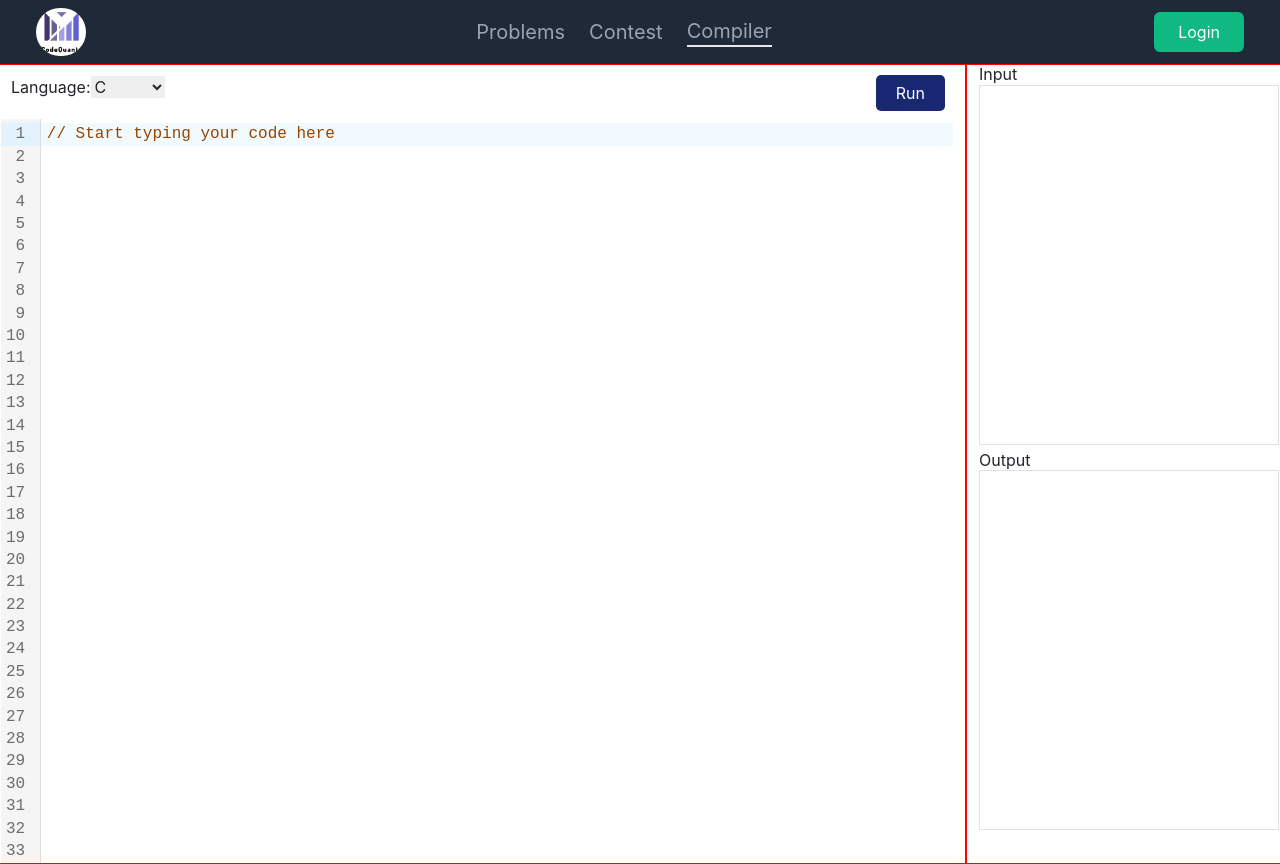
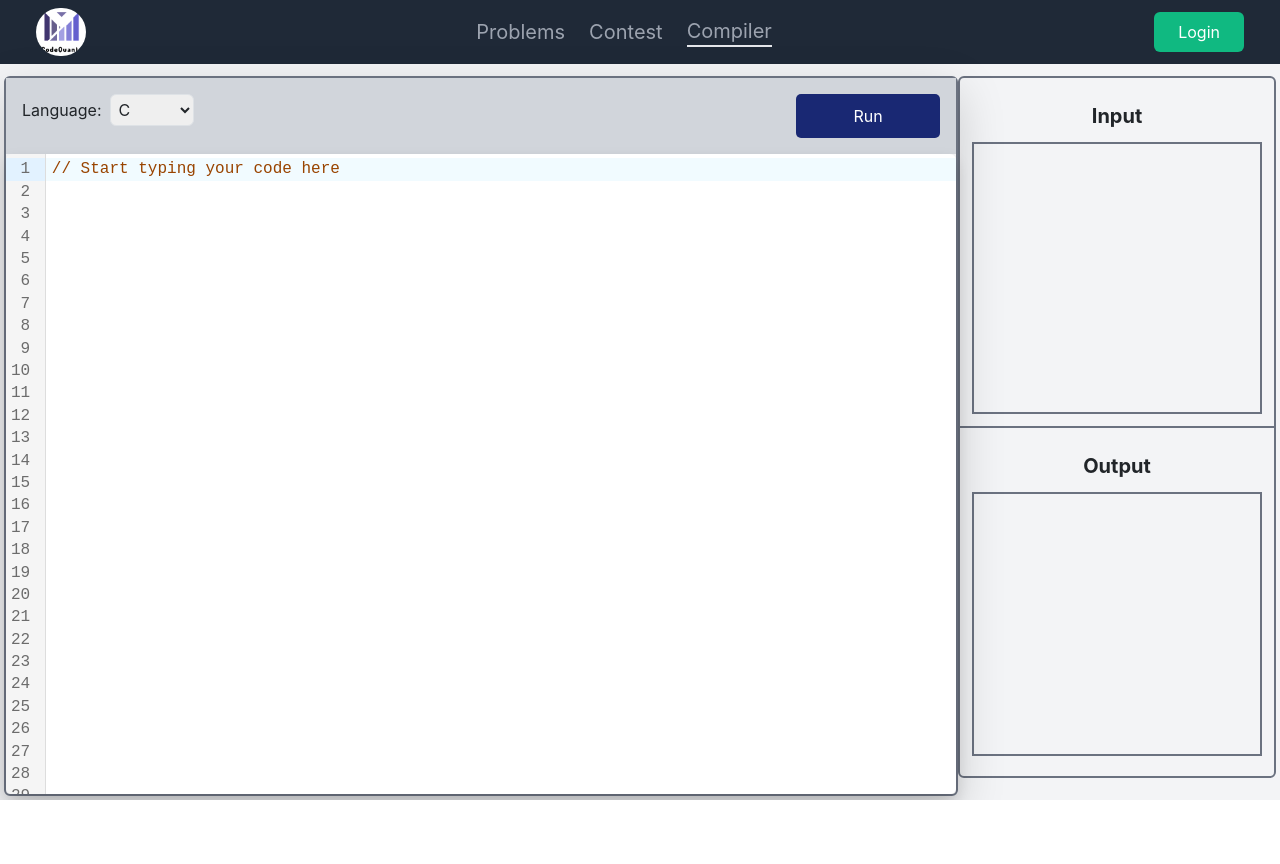
Before and after one commit to abhik2003/CodeQuanta, a React (Create React App) app in the folder frontend/: page /compiler in a window 1280 px wide. After the commit the page ends 800 px from the top, so only its background shows below. Built offline with nearby package versions, Linux system fonts and the light colour scheme; no server answers.

Commit message:
bugs fixed

```diff
--- a/frontend/src/AuthContextProvider/AuthProvider.js
+++ b/frontend/src/AuthContextProvider/AuthProvider.js
@@ -5,7 +5,7 @@ const AuthContext = createContext();
 
 const AuthProvider = ({ children }) => {
   const [isAuthenticated, setIsAuthenticated] = useState([false]);
-
+  const [loaded,setLoaded]=useState(false)
   const login = (data) => {
     console.log(data)
     localStorage.setItem('CQ_token', data.user.token)
@@ -28,17 +28,20 @@ const AuthProvider = ({ children }) => {
         console.log(result.data)
         const { user } = result.data
         setIsAuthenticated([true, user])
+        setLoaded(true)
       }).catch((error) => {
         console.log(error.response)
+        setLoaded(true)
       })
 
     }
   }
   useEffect(() => {
-    fetchdatalogin()
+
+  fetchdatalogin()
   }, [])
   return (
-    <AuthContext.Provider value={{ isAuthenticated, setIsAuthenticated, login, logout }}>
+    <AuthContext.Provider value={{ isAuthenticated, setIsAuthenticated, login, logout,loaded }}>
       {children}
     </AuthContext.Provider>
   );
--- a/frontend/src/Components/Admin/AdminPanel.js
+++ b/frontend/src/Components/Admin/AdminPanel.js
@@ -3,6 +3,7 @@ import Navbar from '../Navbar/Navbar'
 import Footer from '../Footer/Footer'
 import axios from 'axios'
 import { AuthContext } from '../../AuthContextProvider/AuthProvider'
+import Loader from '../Loader/Loader'
 
 export default function AdminPanel() {
     const [userBeingAddedEmail, setUserBeingAddedEmail] = useState('')
@@ -43,7 +44,7 @@ export default function AdminPanel() {
     }
 
     const url = process.env.REACT_APP_API
-    const { isAuthenticated } = useContext(AuthContext)
+    const { isAuthenticated, loaded } = useContext(AuthContext)
     const changeAdmin = (e) => {
         setUserBeingAddedEmail(e.target.value)
     }
@@ -81,7 +82,7 @@ export default function AdminPanel() {
 
         axios.post(`${url}add-problems`, {
             ...questions,
-            'id':isAuthenticated[1].id
+            'id': isAuthenticated[1].id
         }).then((result) => {
             setQuestions({
                 "statement": '',
@@ -97,8 +98,8 @@ export default function AdminPanel() {
 
             })
             alert('question added successfully')
-        }).catch((error)=>{
-            setQuestionStatus([true,error.message])
+        }).catch((error) => {
+            setQuestionStatus([true, error.message])
         })
     }
     const increaseTestCase = () => {
@@ -127,7 +128,12 @@ export default function AdminPanel() {
     return (
         <div>
             <Navbar />
-            <div className=" mt-8 flex flex-col items-center justify-center">
+            {!loaded &&
+                <div className="h-48 flex justify-center items-center">
+                    <Loader size={96} />
+                </div>
+            }
+            {loaded && <div className=" mt-8 flex flex-col items-center justify-center">
                 <div className="form1 my-8 admin-addition p-4 flex  shadow rounded mx-2 md:mx-0">
                     <form action="" className='flex flex-col justify-center' onSubmit={handleAddAdmin}>
 
@@ -258,7 +264,7 @@ export default function AdminPanel() {
                         }
                     </form>
                 </div>
-            </div>
+            </div>}
             {/* <Footer /> */}
         </div>
     )
--- a/frontend/src/Components/Compiler/CodeEditor.js
+++ b/frontend/src/Components/Compiler/CodeEditor.js
@@ -2,8 +2,9 @@ import CodeMirror from "@uiw/react-codemirror";
 import React, {  useState } from "react";
 import { cpp } from "@codemirror/lang-cpp";
 import { python } from "@codemirror/lang-python";
+import Loader from "../Loader/Loader";
 
-const CodeEditor = ({ submitHandler, input }) => {
+const CodeEditor = ({ submitHandler, input,loading }) => {
   const placeHolder = {
     cpp: "// Start typing your code here\n\n\n\n\n\n\n\n\n\n\n\n\n\n\n\n\n\n\n\n\n\n\n\n\n\n\n\n\n\n\n\n\n\n\n\n\n\n\n\n\n\n\n",
     py: "# Start typing your code here\n\n\n\n\n\n\n\n\n\n\n\n\n\n\n\n\n\n\n\n\n\n\n\n\n\n\n\n\n\n\n\n\n\n\n\n\n\n\n\n\n\n\n",
@@ -22,9 +23,9 @@ const CodeEditor = ({ submitHandler, input }) => {
 
 
   return (
-    <div>
-      <div style={{ marginBottom: "10px", padding: "10px" }}>
-        <label>
+    <div className=" border-2 rounded border-gray-500 mt-2 shadow-lg">
+      <div className="p-3  bg-gray-300 flex justify-between">
+        <label >
           Language:
           <select
             value={language}
@@ -32,6 +33,7 @@ const CodeEditor = ({ submitHandler, input }) => {
               setLanguage(e.target.value);
               setCode(placeHolder[e.target.value]);
             }}
+            className="p-1 mx-2 border rounded "
           >
             <option value="c">C</option>
             <option value="cpp">C++</option>
@@ -39,17 +41,21 @@ const CodeEditor = ({ submitHandler, input }) => {
           </select>
         </label>
 
-        <buutton
+        <button
           onClick={() => {
             submitHandler(code, input, language);
           }}
-          className="run-btn"
+          className={`run-btn flex justify-center items-center w-36 ${loading?'loading-now':''}`}
+          disabled={loading}
         >
+          {loading && <Loader size={24}/>}
           Run
-        </buutton>
+        </button>
+
       </div>
       <div
-        style={{ overflow: "scroll" ,  height: "93vh"}}
+        style={{ overflow: "scroll" ,  height: "80vh"}}
+        className="rounded shadow "
       >
         <CodeMirror
           value={code}
--- a/frontend/src/Components/Compiler/Compiler.css
+++ b/frontend/src/Components/Compiler/Compiler.css
@@ -5,14 +5,12 @@
 }
 
 .compiler-left {
-  height: 100vh;
-  border: 1px solid red;
+  /* height: 100vh; */
+  /* border: 1px solid red; */
   /* overflow-y: scroll; */
   position: relative;
 }
-.compiler-right {
-  border: 1px solid red;
-}
+
 
 .run-btn {
   margin-left: 20px;
@@ -20,10 +18,13 @@
   color: white;
   border: 1 px solid black !important;
   border-radius: 5px;
-  padding: 6px;
+  padding: 10px;
   padding-left: 20px;
   padding-right: 20px;
   cursor: pointer;
-  position: absolute;
-  right: 20px;
+
+
 }
+.loading-now{
+  background-color: rgba(25, 40, 115, 0.622)
+}
--- a/frontend/src/Components/Compiler/Compiler.js
+++ b/frontend/src/Components/Compiler/Compiler.js
@@ -8,6 +8,7 @@ function Compiler() {
   const [input, setInput] = useState("");
   const [output, setOutput] = useState("");
   const [error, setError] = useState("");
+  const [loading,setLoading]=useState(false)
   const base_url = process.env.REACT_APP_API;
 
   const generateSubmissionId = () => {
@@ -17,6 +18,7 @@ function Compiler() {
   };
 
   const submitHandler = async (code, input, extension) => {
+    setLoading(true)
     const request = {
       code,
       input,
@@ -29,10 +31,13 @@ function Compiler() {
     if (data?.status) {
       setOutput(data.verdict);
       setError("");
+      setLoading(false)
       // console.log("Output set");
     } else {
       setOutput("");
       setError(data.verdict);
+      setLoading(false)
+
     }
 
     console.log(data);
@@ -40,12 +45,12 @@ function Compiler() {
   return (
     <>
       <Navbar />
-      <div class="compiler-main">
-        <div class="row">
-          <div className="col-9 compiler-left">
-            <CodeEditor submitHandler={submitHandler} input={input} />
+      <div class="compiler-main w-full">
+        <div class="flex justify-center bg-gray-100 p-1">
+          <div className="w-3/4 compiler-left ">
+            <CodeEditor submitHandler={submitHandler} input={input} loading={loading} />
           </div>
-          <div className="col-3 compiler-right">
+          <div className="w-1/4 compiler-right">
             <Console
               input={input}
               setInput={setInput}
--- a/frontend/src/Components/Compiler/Console.js
+++ b/frontend/src/Components/Compiler/Console.js
@@ -2,37 +2,42 @@ import React from "react";
 
 function Console({ input, setInput, output, error }) {
   return (
-    <div>
-      <div>
-        <h4>Input</h4>
-        <div>
+    <div className=" border-2 border-gray-500 mt-2 rounded ">
+      <div className="  p-2 my-2 border-b-2 border-gray-500 ">
+        <h4 className="text-xl font-bold text-center  p-2 rounded-top  ">Input</h4>
+        <div className="flex justify-center p-1  ">
           <textarea
             value={input}
             onChange={(e) => setInput(e.target.value)}
             style={{
               width: "100%",
               padding: "5px",
-              height: "45vh",
+              height: "34vh",
               resize: "none",
               overflow: "scroll",
-              border: "1px solid rgb(223, 226, 230)",
-            }}
+              background:"transparent",
+              }
+            }
+            className="border-2 border-gray-500"
+
           />
         </div>
       </div>
-      <div>
-        <h4>Output</h4>
-        <div>
+      <div className="p-2  my-2">
+        <h4 className="text-xl font-bold text-center p-2 rounded-top ">Output</h4>
+        <div className="flex justify-center p-1  ">
           <textarea
             value={error ? error : output}
             style={{
               width: "100%",
               padding: "5px",
-              height: "45vh",
+              height: "33vh",
               resize: "none",
               overflow: "scroll",
-              border: "1px solid rgb(223, 226, 230)",
+              background:"transparent",
+
             }}
+            className={`border-2 border-gray-500 text-${error?'red-500':'black'}`}
             readOnly
           />
         </div>
--- a/frontend/src/Components/Navbar/Navbar.js
+++ b/frontend/src/Components/Navbar/Navbar.js
@@ -10,7 +10,7 @@ export default function Navbar() {
     const toggleNavbar = () => {
         setIsOpen(!isOpen);
     };
-    const { logout, isAuthenticated } = useContext(AuthContext)
+    const { logout, isAuthenticated, loaded } = useContext(AuthContext)
 
     console.log(isAuthenticated)
     const navigate = useNavigate()
@@ -26,14 +26,15 @@ export default function Navbar() {
         logout()
     }
 
-    useEffect(()=>{
-          if(location.pathname==='/admin'){
-            if(!isAuthenticated[0] || isAuthenticated[1].admin===0 )
+    useEffect(() => {
+        if (loaded && location.pathname === '/admin') {
+            if (!isAuthenticated[0] || isAuthenticated[1].admin === 0)
                 navigate('/problems')
 
         }
-    },[location])
+    }, [location, loaded])
     return (
+        <>
              <nav className="bg-gray-800 text-white py-2 px-4  w-full z-50">
                 <div className="container mx-auto flex items-center justify-between">
                     {/* Logo and Company Name */}
@@ -128,5 +129,6 @@ export default function Navbar() {
                     </div>
                 )}
             </nav>
+        </>
     )
 }
--- a/frontend/src/Components/Problem/ProblemSubmissions.js
+++ b/frontend/src/Components/Problem/ProblemSubmissions.js
@@ -12,7 +12,7 @@ function ProblemSubmissions({ problem_id, problem_name }) {
   const base_url = process.env.REACT_APP_API;
   const [user_id, setUserId] = useState("");
 
-  const { isAuthenticated } = useContext(AuthContext);
+  const { isAuthenticated,loaded } = useContext(AuthContext);
 
   const navigate = useNavigate();
 
@@ -29,15 +29,17 @@ function ProblemSubmissions({ problem_id, problem_name }) {
   }, [problem_id, user_id]);
 
   useEffect(() => {
-    if (!isAuthenticated[0]) {
+    if (loaded && !isAuthenticated[0]) {
       navigate("/problems");
       return;
     }
+
     setUserId(isAuthenticated[1]?.id);
-  }, [isAuthenticated]);
+  }, [loaded,isAuthenticated]);
 
   return (
     <Submissions submissions={submissions}/>
+
   );
 }
 
```
Also changed, not shown: frontend/src/Components/AllProblemsList/AllProblemsList.js (+9 -7 lines), frontend/src/Components/Problem/Problem.js (+26 -16 lines), frontend/src/Components/Profile/ProfilePage.js (+22 -15 lines). Lines whose indentation alone changed are shown as unchanged.
